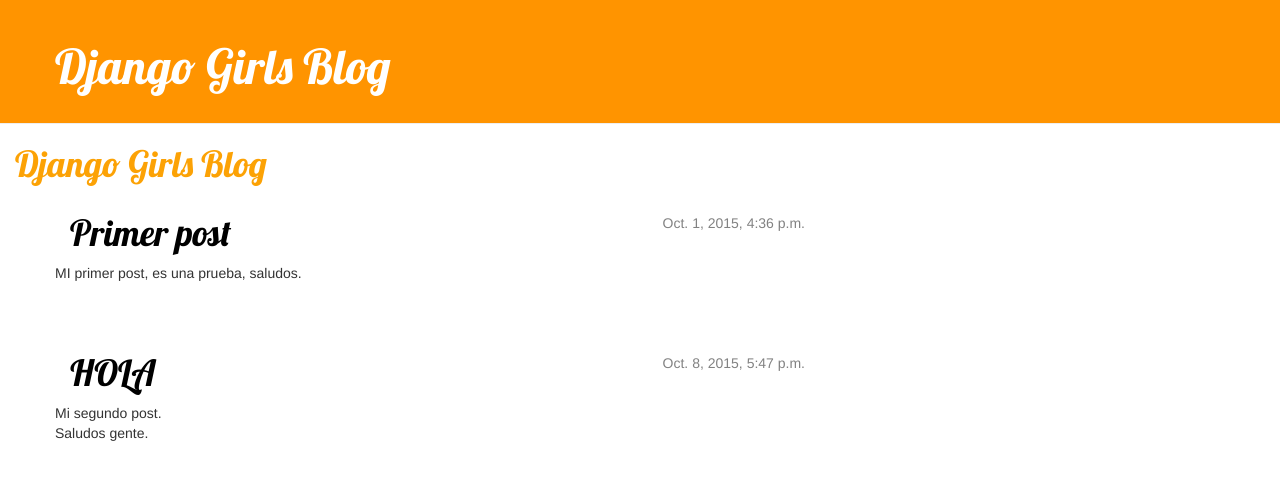
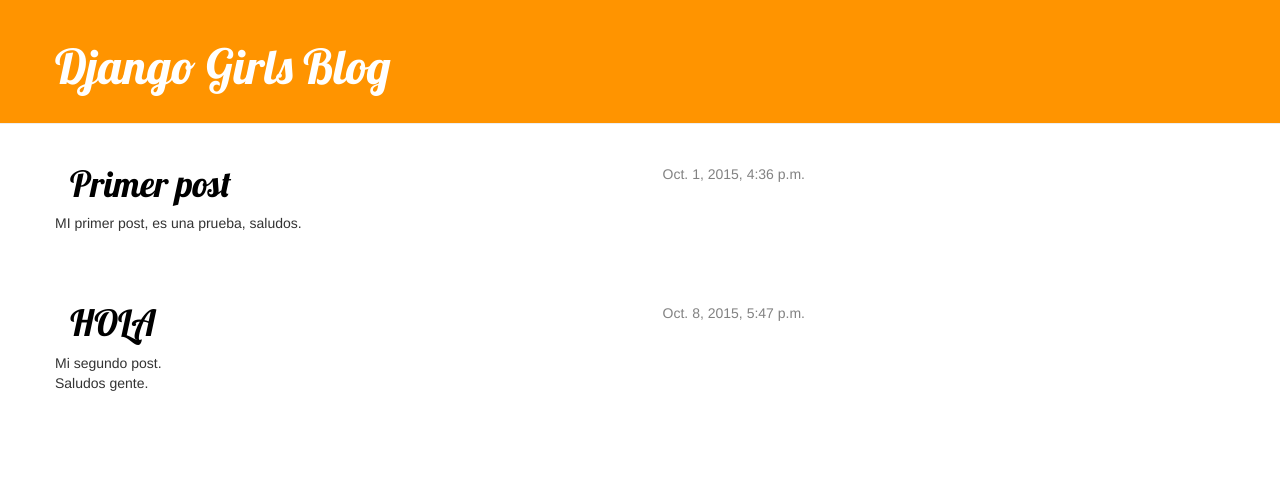
Before and after one commit to waltralex63/myreposit, a Django app: page / in a window 1280 px wide. Shown: the top 480 px of the page. Run offline with Django 3.2, Linux system fonts and the light colour scheme; data comes from the database, SQL or seed files in the repository; some libraries are stand-ins or nearby versions.

Commit message:
Se creo un nuevo archivo y modifique

```diff
--- /dev/null
+++ b/blog/templates/blog/base.html
@@ -0,0 +1,24 @@
+{% load staticfiles %}
+<html>
+       <head>
+         <link rel="stylesheet" href="//maxcdn.bootstrapcdn.com/bootstrap/3.2.0/css/bootstrap.min.css">
+         <link rel="stylesheet" href="//maxcdn.bootstrapcdn.com/bootstrap/3.2.0/css/bootstrap-theme.min.css">
+         <link rel="stylesheet" href="{% static "css/blog.css" %}">
+         <link href="http://fonts.googleapis.com/css?family=Lobster&subset=latin,latin-ext" rel="stylesheet" type="text/css">
+
+           <title>Django Girls blog</title>
+       </head>
+       <body>
+        <div class="page-header">
+            <h1><a href="/">Django Girls Blog</a></h1>
+        </div>
+        <div class="content container">
+            <div class="row">
+                <div class="col-md-8">
+                {% block content %}
+                {% endblock %}
+                </div>
+            </div>
+        </div>
+    </body>
+   </html>
--- a/blog/templates/blog/post_list.html
+++ b/blog/templates/blog/post_list.html
@@ -1,37 +1,12 @@
- {% load staticfiles %}
-<html>
-        <head>
-          <link rel="stylesheet" href="//maxcdn.bootstrapcdn.com/bootstrap/3.2.0/css/bootstrap.min.css">
-          <link rel="stylesheet" href="//maxcdn.bootstrapcdn.com/bootstrap/3.2.0/css/bootstrap-theme.min.css">
-          <link rel="stylesheet" href="{% static "css/blog.css" %}">
-          <link href="http://fonts.googleapis.com/css?family=Lobster&subset=latin,latin-ext" rel="stylesheet" type="text/css">
-
-            <title>Django Girls blog</title>
-        </head>
-        <body>
-          <div class="page-header">
-       <h1><a href="/">Django Girls Blog</a></h1>
-      </div>
-          <div>
-      <h1><a href="/">Django Girls Blog</a></h1>
-  </div>
-
-  <div class="content container">
-    <div class="row">
-        <div class="col-md-8">
+      {% extends "blog/base.html" %}
+        {% block content %}
         {% for post in posts %}
         <div class="post">
             <div class="date">
                 {{ post.fecha_publicada }}
             </div>
-                    <h1><a href="">{{ post.titulo }}</a></h1>
+            <h1><a href="{% url "blog.views.post_detail" pk=post.pk %}">{{ post.titulo }}</a></h1>
             <p>{{ post.texto|linebreaks }}</p>
         </div>
     {% endfor %}
-        </div>
-    </div>
-</div>
-
-
-        </body>
-    </html>
+     {% endblock content %}
--- a/blog/urls.py
+++ b/blog/urls.py
@@ -3,4 +3,5 @@
 
 urlpatterns = [
     url(r'^$', views.post_list),
+    url(r'^post/(?P<pk>[0-9]+)/$', views.post_detail),
     ]
--- a/blog/views.py
+++ b/blog/views.py
@@ -1,3 +1,4 @@
+from django.shortcuts import get_object_or_404
 from django.shortcuts import render
 from .models import Postear
 from django.utils import timezone
@@ -6,5 +7,7 @@
     posts = Postear.objects.filter(fecha_publicada__lte=timezone.now()).order_by('fecha_publicada')
     return render(request, 'blog/post_list.html', {'posts': posts})
 
-
+def post_detail(request, pk):
+     post = get_object_or_404(Post, pk=pk)
+     return render(request, 'blog/post_detail.html', {'post': post})
 # Create your views here.
```
Lines whose indentation alone changed are shown as unchanged.
